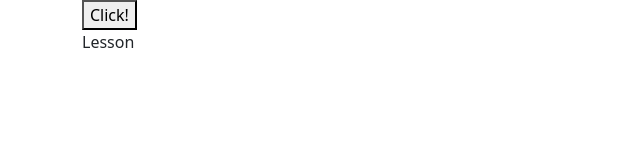
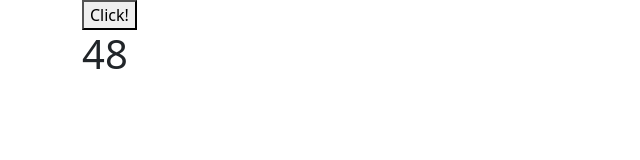
Before and after one commit to QuocHuy248/ReactJs, a React (Create React App) app in the folder hook/: page / in a window 1280 px wide. Both pictures are taken after a click on the button "Click!". Shown: the top 160 px of the page, without its empty margins (0-640 px from the left). Built offline with nearby package versions, Linux system fonts and the light colour scheme.

Commit message:
timefunction

```diff
--- a/hook/src/components/Lesson.jsx
+++ b/hook/src/components/Lesson.jsx
@@ -1,7 +1,31 @@
-import React from 'react'
+import React, { useEffect, useState } from "react";
 
 export default function Lesson() {
-  return (
-    <div>Lesson</div>
-  )
+    const [count, setCount] = useState(50);
+    // let timerId;
+
+    // const handleStart = () => {
+    //     timerId = setInterval(() => setCount(count - 1), 1000);
+    //     console.log("Start ", timerId);
+    // };
+    useEffect(() => {
+        const timerId = setInterval(() => {
+            setCount((prev) => prev - 1);
+            console.log("countdown.");
+        }, 1000);
+        return () => clearInterval(timerId);
+    }, []);
+
+    // const handleStop = () => {
+    //     clearInterval(timerId);
+    //     console.log("Stop", timerId);
+    // };
+
+    return (
+        <div>
+            <h1>{count}</h1>
+            {/* <button onClick={handleStart}>Start</button>
+            <button onClick={handleStop}>Stop</button> */}
+        </div>
+    );
 }
```
